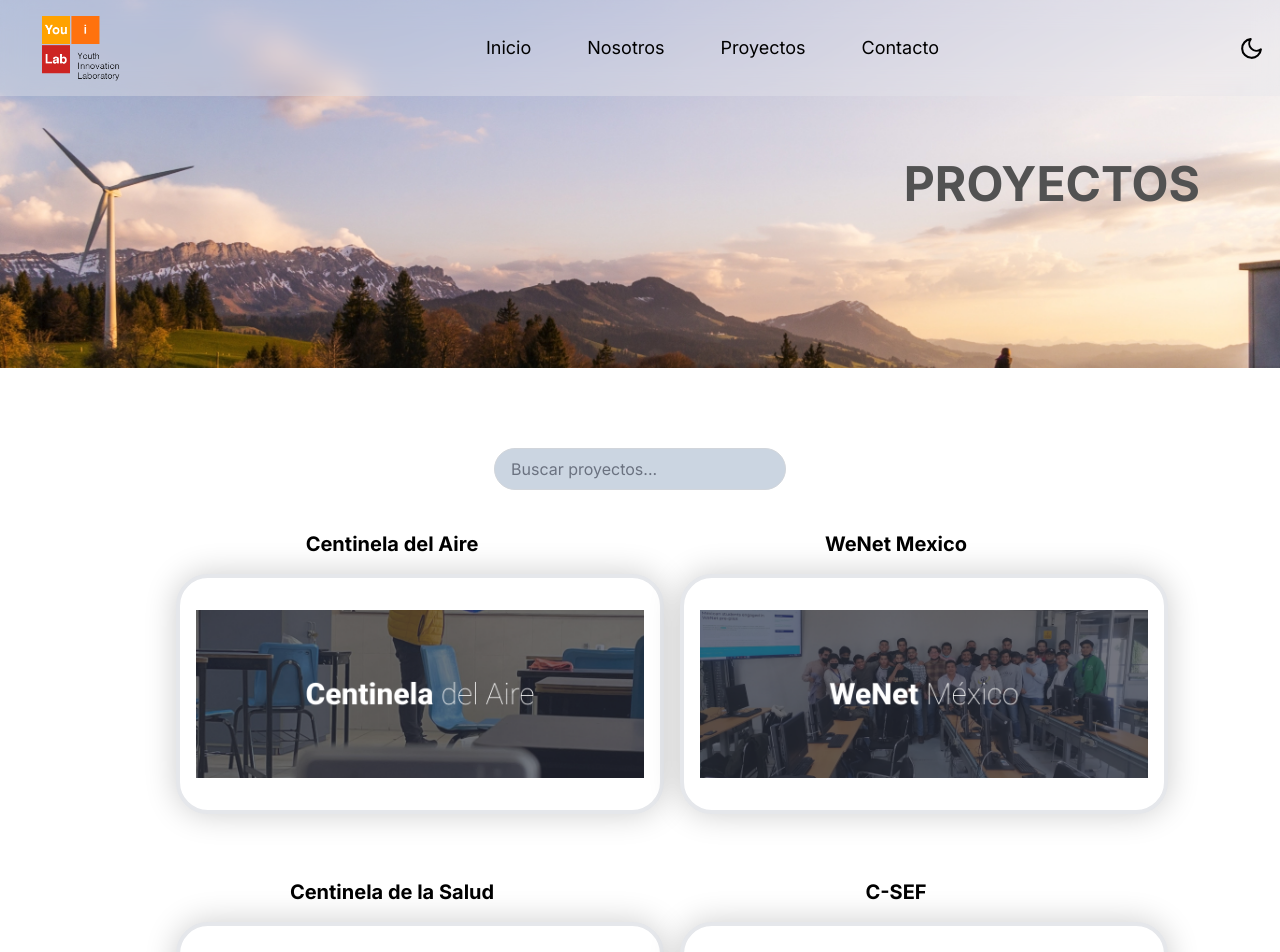
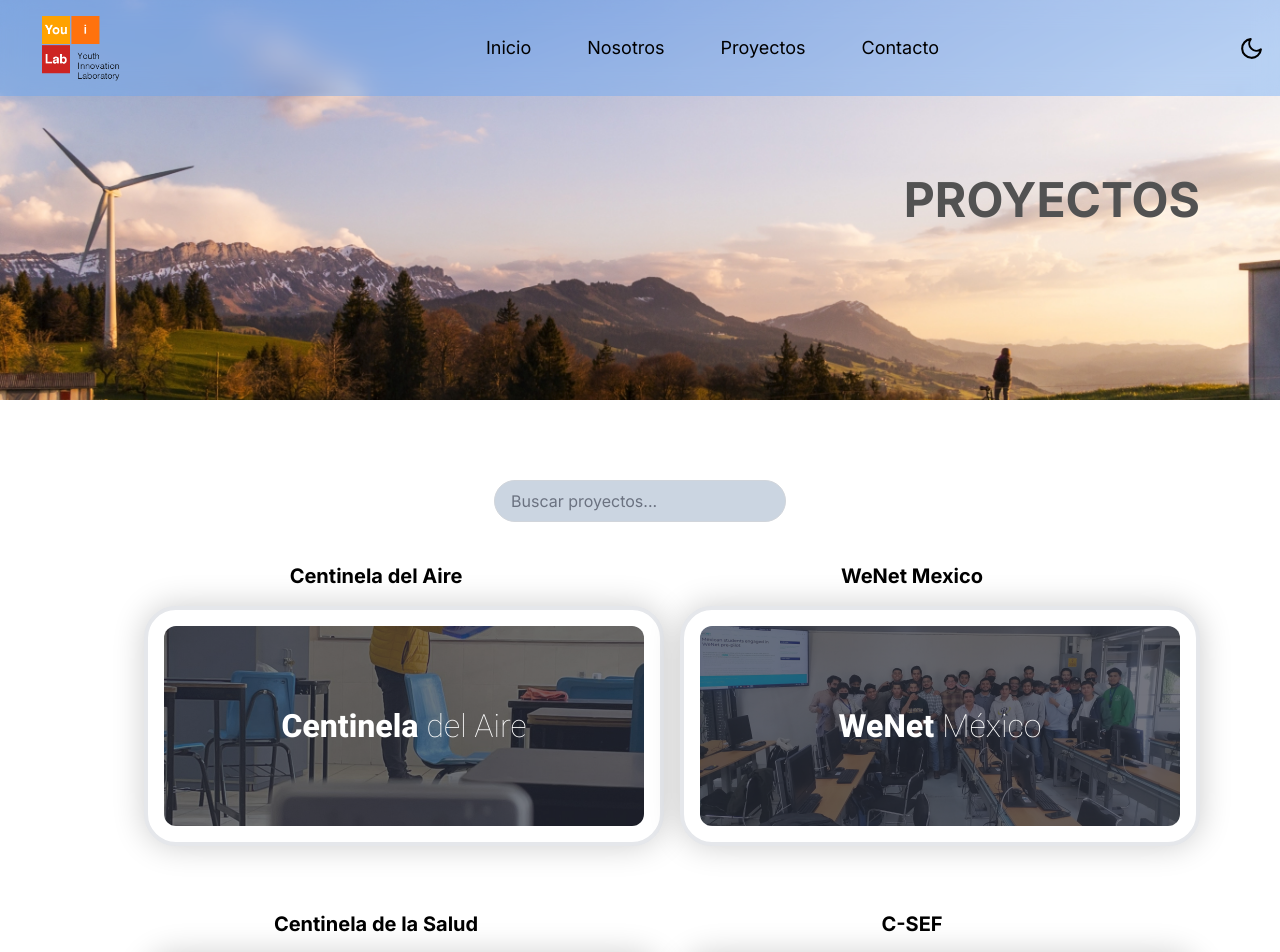
Before and after one commit to Martinvega17/you-ilab-next, a Next.js app: page /Projects in a window 1280 px wide. Shown: the top 952 px of the page. Built offline with nearby package versions, Linux system fonts and the light colour scheme.

Commit message:
update projects page

```diff
--- a/app/Contact/page.jsx
+++ b/app/Contact/page.jsx
@@ -79,7 +79,8 @@ export default function Contact() {
                                 you-i.lab@ipicyt.edu.mx
                             </p>
                         </div>
-                        <div class="mb-12 w-full shrink-0 grow-0 basis-auto md:mb-0 md:w-6/12 md:px-3 lg:px-6">
+                        <div className="container my-24 mx-auto md:px-6 h-auto sm:h-[calc(100vh-72px)] relative">
+
                             <form>
                                 <div class="relative mb-6" data-te-input-wrapper-init>
                                     <input type="text"
--- a/app/Projects/page.jsx
+++ b/app/Projects/page.jsx
@@ -29,13 +29,13 @@ const Projects = () => {
             <Image
                 src={project.imageSrc}
                 alt={project.name}
-                        width={560}
-                        height={100}
+
                 className="imagen border-4 shadow-lg projectsTitle hover:border-gray-300 rounded-3xl cursor-pointer dark:grayscale dark:hover:grayscale-0"
             />
         </div>
     </a>
 </div>
+
     ));
 
     return (
@@ -43,14 +43,14 @@ const Projects = () => {
             <title>You I Lab | Projects</title>
             <div className="about">
             <div
-                    className="h-[23rem] w-auto flex justify-center items-center"
+                        className="h-[23rem] sm:h-[20rem] md:h-[18rem] lg:h-[20rem] xl:h-[25rem] w-full flex justify-center items-center"
                     style={{
                         backgroundImage: `url(${proyectos.src})`,
-                        backgroundSize: "100% ",
+                        backgroundSize: "cover",
                     }}
                 >
                     <div className="container text-center sm:px-8 md:px-12 lg:px-20 py-16">
-                        <h1 className="text-neutral-600 text-2xl lg:text-5xl font-bold text-right">PROYECTOS</h1>
+                        <h1 className="text-neutral-600 text-2xl lg:text-5xl font-bold text-right ">PROYECTOS</h1>
                     </div>
                 </div>
 
@@ -83,14 +83,13 @@ const Projects = () => {
                 </div>
             </div>
             <div className="mt-4 justify-center items-center flex">
-                {/* ... */}
             </div>
             {filteredProjects.length === 0 ? (
                 <div className="text-center text-gray-500 my-4">
                     No se encontraron resultados para la búsqueda.
                 </div>
             ) : (
-                <div className="grid grid-cols-1 md:grid-cols-2 lg:grid-cols-2 gap-4 mx-36">
+                <div className="grid grid-cols-1 md:grid-cols-2 lg:grid-cols-2 gap-4 mx-14 sm:mx-28">
                     {projectItems.slice(0, projectsToShow)}
                 </div>
             )}
--- a/app/globals.css
+++ b/app/globals.css
@@ -53,7 +53,7 @@ body {
   background-color: #fff;
   border-radius: 2em;
   box-shadow: 0 0 2em rgba(0, 0, 0, 0.2);
-  padding: 2em 1em;
+  padding: 1em 1em;
   overflow: hidden;
   flex-direction: column;
   margin: 0 2em;
@@ -64,3 +64,16 @@ body {
 }
 
 /* navbar.css */
+@media  (max-width: 360px) {
+  .imagen {
+    max-width: 14rem;
+    height: 15rem;
+    justify-content: center;
+    align-items: center;
+  }
+  .projectsTitle {
+    margin: 0px 0px 0px 0px;
+    justify-content: center;
+    align-items: center;
+  }
+}
--- a/components/NavBar.jsx
+++ b/components/NavBar.jsx
@@ -33,7 +33,7 @@ function NavBar() {
 
   return (
     <header>
-      <nav className="absolute top-0 w-full py-5 bg-gray-200 bg-opacity-40 backdrop-filter backdrop-blur-md h-24 ">
+            <nav className="absolute top-0 w-full py-5 bg-blue-400 bg-opacity-40 backdrop-filter backdrop-blur-md h-24 z-50">
         {/* Desktop Menu */}
         <div className="flex items-center justify-between h-full px-4 w-full">
           <Link href="/">
@@ -71,7 +71,7 @@ function NavBar() {
           {/* Mobile Menu */}
           <div onClick={toggleMenu}
             className="sm:hidden cursor-pointer pl-24">
-            <BsList className="h-8 w-8 text-white fixed -ml-5" />
+            <BsList className="h-8 w-8 text-black dark:text-white fixed -ml-5" />
           </div>
         </div>
         <div className={menuOpen
```
Lines whose indentation alone changed are shown as unchanged.
